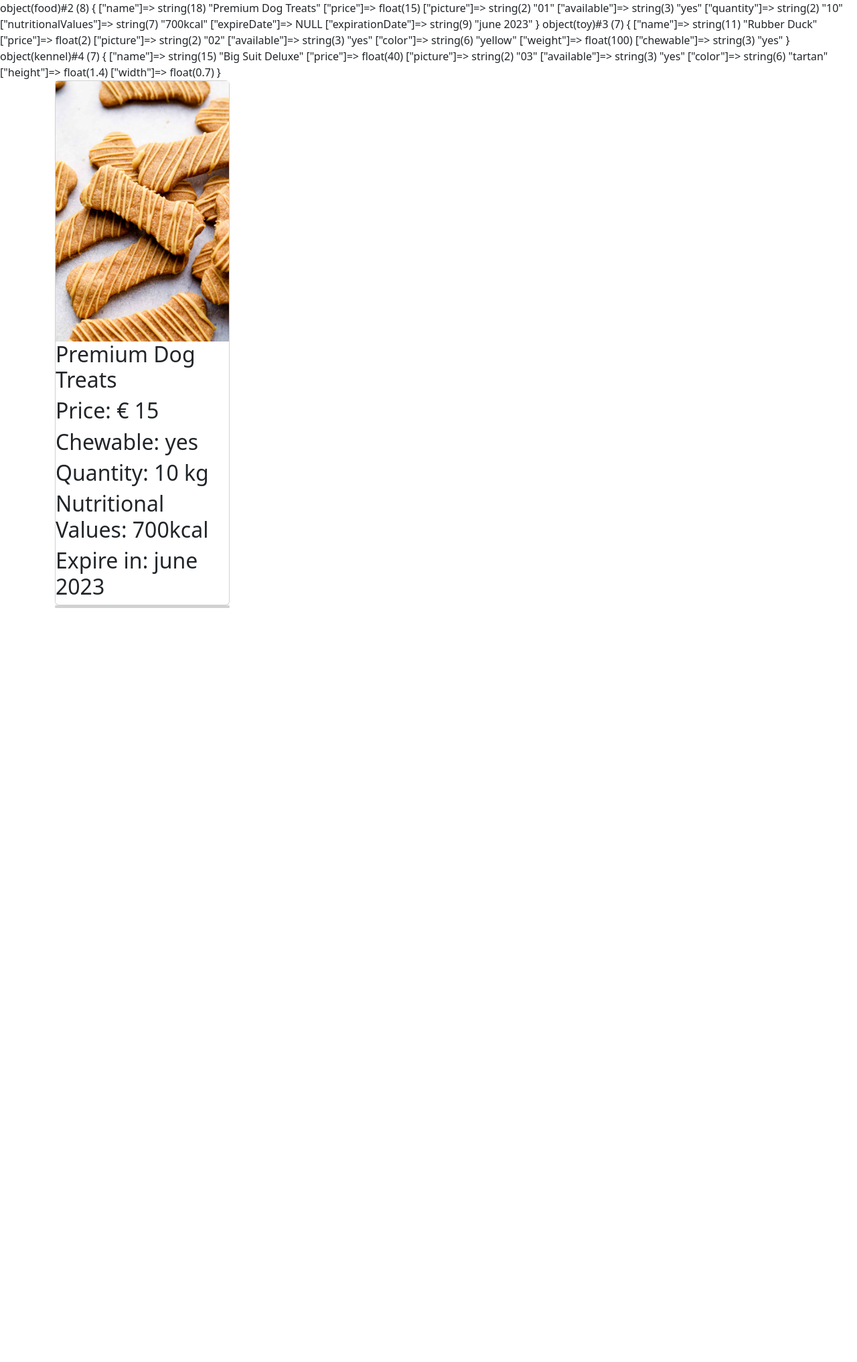
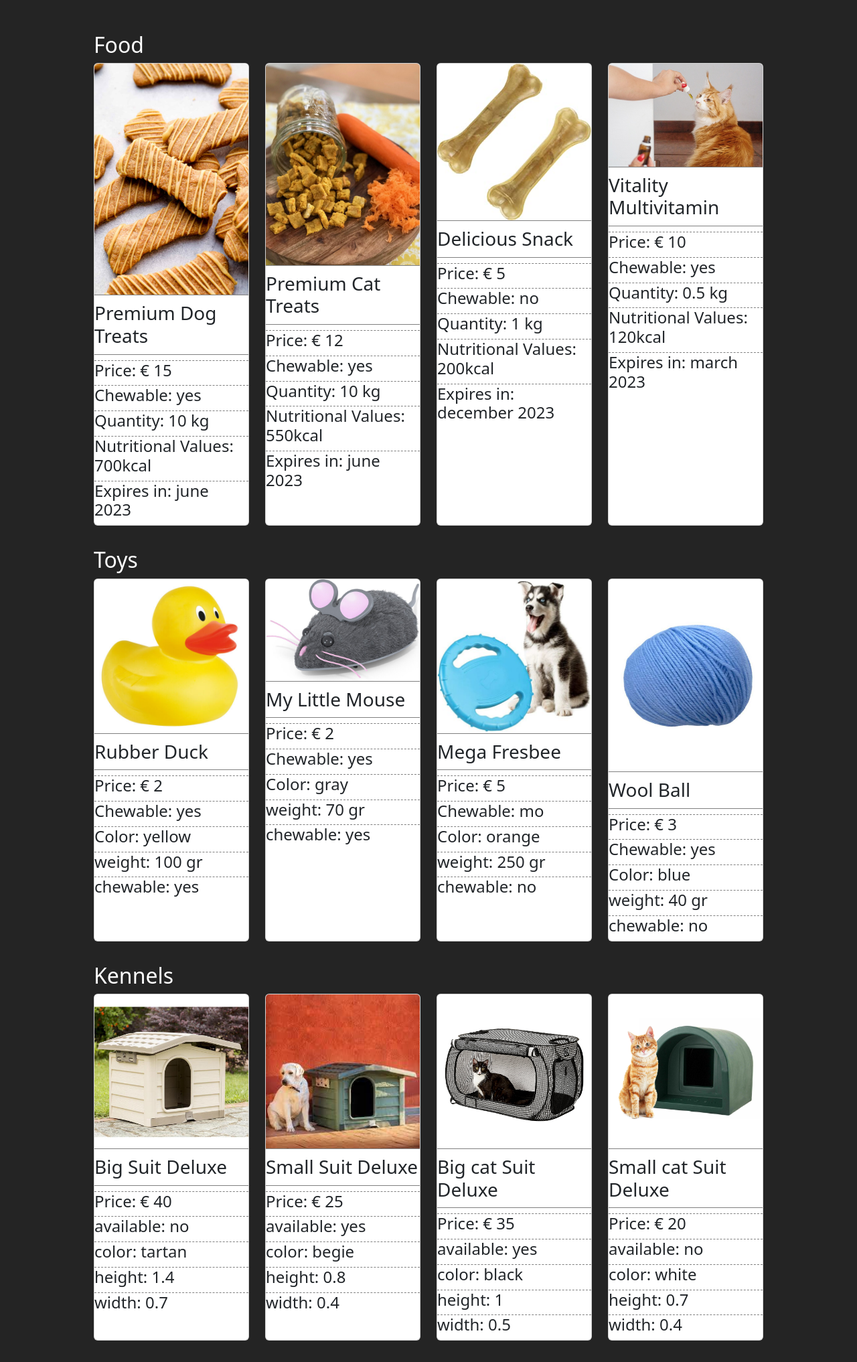
Before and after one commit to V1tale/php-oop-2, a PHP site: page / in a window 1280 px wide. Shown: the whole page at 67% size. Before the commit the page ends 908 px from the top, so only its background shows below. Run offline with PHP 8.4, Linux system fonts and the light colour scheme.

Commit message:
implementato css

```diff
--- a/articles.php
+++ b/articles.php
@@ -3,14 +3,26 @@ require_once __DIR__ . "/models/product.php";
 require_once __DIR__ . "/models/kennel.php";
 require_once __DIR__ . "/models/food.php";
 require_once __DIR__ . "/models/toy.php";
+require_once __DIR__ . "/category.php";
 
-$treats = new food("Premium Dog Treats", "01", 15, "yes", 10, "700kcal", "june 2023");
-var_dump($treats);
 
-$rubberDuck = new toy("Rubber Duck", "02", 2, "yes", "yellow", 100, "yes");
-var_dump($rubberDuck);
+$treats = new food("Premium Dog Treats", "01", 15, "yes", new category("dog"), 10, "700kcal", "june 2023");
+$catTreats = new food("Premium Cat Treats", "012", 12, "yes", new category("cat"), 10, "550kcal", "june 2023");
+$snack = new food("Delicious Snack", "013", 5, "no", new category("dog"), 1, "200kcal", "december 2023");
+$vitamins = new food("Vitality Multivitamin", "014", 10, "yes", new category("cat"), 0.5, "120kcal", "march 2023");
 
-$firstKennel = new kennel("Big Suit Deluxe", "03", 40, "yes", "tartan", 1.4, 0.7);
-var_dump($firstKennel);
 
-$articles1 = array($treats,);
+$rubberDuck = new toy("Rubber Duck", "02", 2, "yes", new category("dog"), "yellow", 100, "yes");
+$mouse = new toy("My Little Mouse", "022", 2, "yes", new category("cat"), "gray", 70, "yes");
+$fresbee = new toy("Mega Fresbee", "023", 5, "mo", new category("dog"), "orange", 250, "no");
+$wool = new toy("Wool Ball", "024", 3, "yes", new category("cat"), "blue", 40, "no");
+
+
+$bigDogKennel = new kennel("Big Suit Deluxe", "03", 40, "no", new category("dog"), "tartan", 1.4, 0.7);
+$smallDogKennel = new kennel("Small Suit Deluxe", "032", 25, "yes", new category("dog"), "begie", 0.8, 0.4);
+$bigCatKennel = new kennel("Big cat Suit Deluxe", "033", 35, "yes", new category("cat"), "black", 1, 0.5);
+$smallCatKennel = new kennel("Small cat Suit Deluxe", "034", 20, "no", new category("cat"), "white", 0.7, 0.4);
+
+$articles1 = array($treats, $catTreats, $snack, $vitamins);
+$articles2 = array($rubberDuck, $mouse, $fresbee, $wool);
+$articles3 = array($bigDogKennel, $smallDogKennel, $bigCatKennel, $smallCatKennel);
--- /dev/null
+++ b/category.php
@@ -0,0 +1,11 @@
+<?php
+
+class category
+{
+    public $pet;
+
+    public function __construct(string $pet)
+    {
+        $this->pet = $pet;
+    }
+}
--- /dev/null
+++ b/css/style.css
@@ -0,0 +1,26 @@
+body {
+    background-color: rgb(36, 36, 36);
+}
+.container {
+    width:80%;
+    padding-top: 3rem;
+}
+.row {
+    margin-bottom: 2rem;
+}
+.card {
+    height:100%;
+    overflow-y: auto;
+}
+h2 {
+    color:white;
+}
+h3 {
+    border-bottom: 1px solid gray;
+    border-top: 1px solid gray;
+    padding: 10px 0;
+}
+h4 {
+    border-top: 1px dashed gray;
+
+}
--- a/index.php
+++ b/index.php
@@ -12,39 +12,60 @@ require_once __DIR__ . "/articles.php";
     <title>Document</title>
     <!-- BOOTSTRAP -->
     <link rel="stylesheet" href=" 	https://cdn.jsdelivr.net/npm/bootstrap@5.2.3/dist/css/bootstrap.min.css">
+    <!-- STYLE -->
+    <link rel="stylesheet" href="css/style.css">
 </head>
 
 <body>
     <main>
         <div class="container">
             <div class="row">
+                <h2>Food</h2>
                 <?php foreach ($articles1 as $food) { ?>
                     <div class="col-3">
                         <div class="card">
                             <img src="./img/<?php echo ($food->picture) ?>.jpg" alt="">
-                            <h2><?php echo ($food->name) ?></h2>
-                            <h2>Price: € <?php echo ($food->price) ?></h2>
-                            <h2>Chewable: <?php echo ($food->available) ?></h2>
-                            <h2>Quantity: <?php echo ($food->quantity) ?> kg</h2>
-                            <h2>Nutritional Values: <?php echo ($food->nutritionalValues) ?></h2>
-                            <h2>Expire in: <?php echo ($food->expirationDate) ?></h2>
+                            <h3><?php echo ($food->name) ?></h3>
+                            <h4>Price: € <?php echo ($food->price) ?></h4>
+                            <h4>Chewable: <?php echo ($food->available) ?></h4>
+                            <h4>Quantity: <?php echo ($food->quantity) ?> kg</h4>
+                            <h4>Nutritional Values: <?php echo ($food->nutritionalValues) ?></h4>
+                            <h4>Expires in: <?php echo ($food->expirationDate) ?></h4>
                         </div>
                     </div>
                 <?php } ?>
             </div>
             <div class="row">
+                <h2>Toys</h2>
+                <?php foreach ($articles2 as $toy) { ?>
                     <div class="col-3">
                         <div class="card">
-
+                            <img src="./img/<?php echo ($toy->picture) ?>.jpg" alt="">
+                            <h3><?php echo ($toy->name) ?></h3>
+                            <h4>Price: € <?php echo ($toy->price) ?></h4>
+                            <h4>Chewable: <?php echo ($toy->available) ?></h4>
+                            <h4>Color: <?php echo ($toy->color) ?></h4>
+                            <h4>weight: <?php echo ($toy->weight) ?> gr</h4>
+                            <h4>chewable: <?php echo ($toy->chewable) ?></h4>
                         </div>
                     </div>
+                <?php } ?>
             </div>
             <div class="row">
+                <h2>Kennels</h2>
+                <?php foreach ($articles3 as $kennel) { ?>
                     <div class="col-3">
                         <div class="card">
-
+                            <img src="./img/<?php echo ($kennel->picture) ?>.jpg" alt="">
+                            <h3><?php echo ($kennel->name) ?></h3>
+                            <h4>Price: € <?php echo ($kennel->price) ?></h4>
+                            <h4>available: <?php echo ($kennel->available) ?></h4>
+                            <h4>color: <?php echo ($kennel->color) ?></h4>
+                            <h4>height: <?php echo ($kennel->height) ?></h4>
+                            <h4>width: <?php echo ($kennel->width) ?></h4>
                         </div>
                     </div>
+                <?php } ?>
             </div>
         </div>
     </main>
--- a/models/food.php
+++ b/models/food.php
@@ -4,11 +4,11 @@ class food extends product
 {
     public $quantity;
     public $nutritionalValues;
-    public $expireDate;
+    public $expirationDate;
 
-    public function __construct($name, $picture, $price,  $available, string $quantity, string $nutritionalValues, string $expirationDate)
+    public function __construct($name, $picture, $price,  $available, $category, string $quantity, string $nutritionalValues, string $expirationDate)
     {
-        parent::__construct($name, $picture, $price,  $available);
+        parent::__construct($name, $picture, $price,  $available, $category);
         $this->quantity = $quantity;
         $this->nutritionalValues = $nutritionalValues;
         $this->expirationDate = $expirationDate;
--- a/models/kennel.php
+++ b/models/kennel.php
@@ -6,9 +6,9 @@ class kennel extends product
     public $height;
     public $width;
 
-    public function __construct($name, $picture, $price, $available, string $color, float $height, float $width)
+    public function __construct($name, $picture, $price, $available, $category, string $color, float $height, float $width)
     {
-        parent::__construct($name, $picture, $price,  $available);
+        parent::__construct($name, $picture, $price,  $available, $category);
         $this->color = $color;
         $this->height = $height;
         $this->width = $width;
--- a/models/product.php
+++ b/models/product.php
@@ -1,16 +1,19 @@
 <?php
+require_once __DIR__ . "../../category.php";
 class product
 {
     public $name;
     public $price;
     public $picture;
     public $available;
+    public $category;
 
-    public function __construct(string $name, string $picture, float $price, string $available)
+    public function __construct(string $name, string $picture, float $price, string $available, category $category)
     {
         $this->name = $name;
         $this->picture = $picture;
         $this->price = $price;
         $this->available = $available;
+        $this->category = $category;
     }
 }
--- a/models/toy.php
+++ b/models/toy.php
@@ -6,9 +6,9 @@ class toy extends product
     public $weight;
     public $chewable;
 
-    public function __construct($name, $picture, $price,  $available, string $color, float $weight, string $chewable)
+    public function __construct($name, $picture, $price,  $available, $category, string $color, float $weight, string $chewable)
     {
-        parent::__construct($name, $picture, $price,  $available);
+        parent::__construct($name, $picture, $price,  $available, $category);
         $this->color = $color;
         $this->weight = $weight;
         $this->chewable = $chewable;
```
Also changed, not shown: img/012.jpg (added), img/013.jpg (added), img/014.jpg (added), img/02.jpg (added), img/022.jpg (added), img/023.jpg (added), img/024.jpg (added), img/03.jpg (added), img/032.jpg (added), img/033.jpg (added), img/034.jpg (added). Lines whose indentation alone changed are shown as unchanged.
